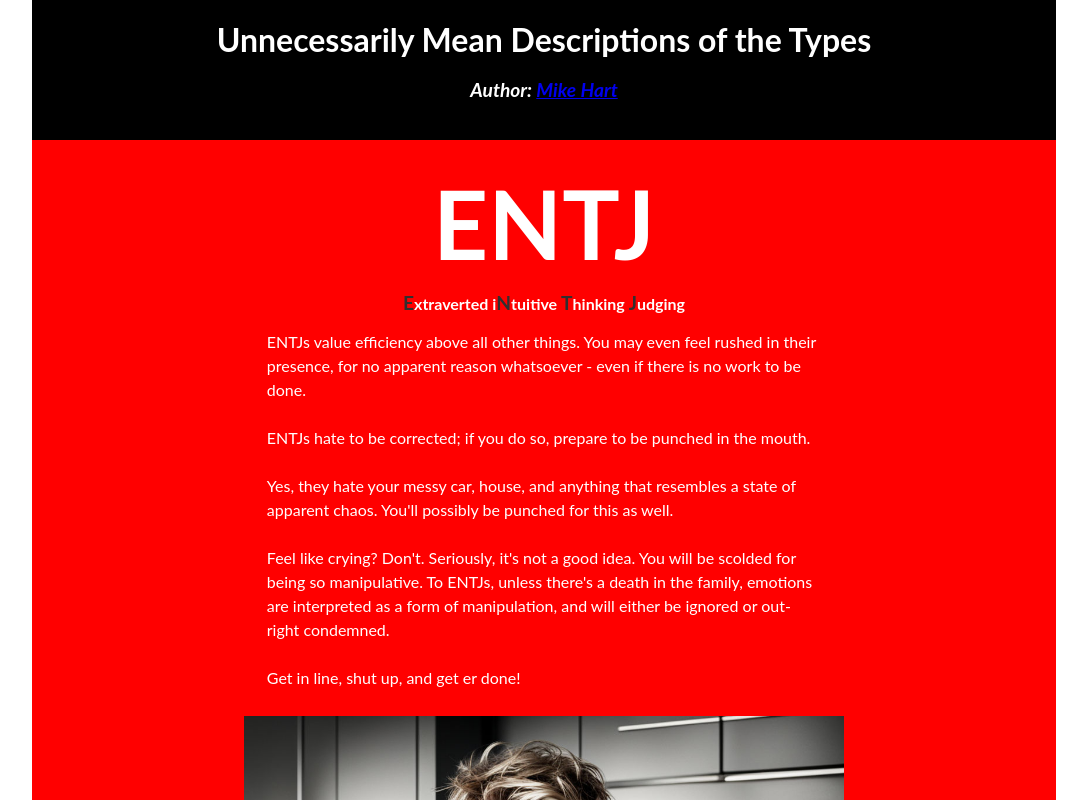
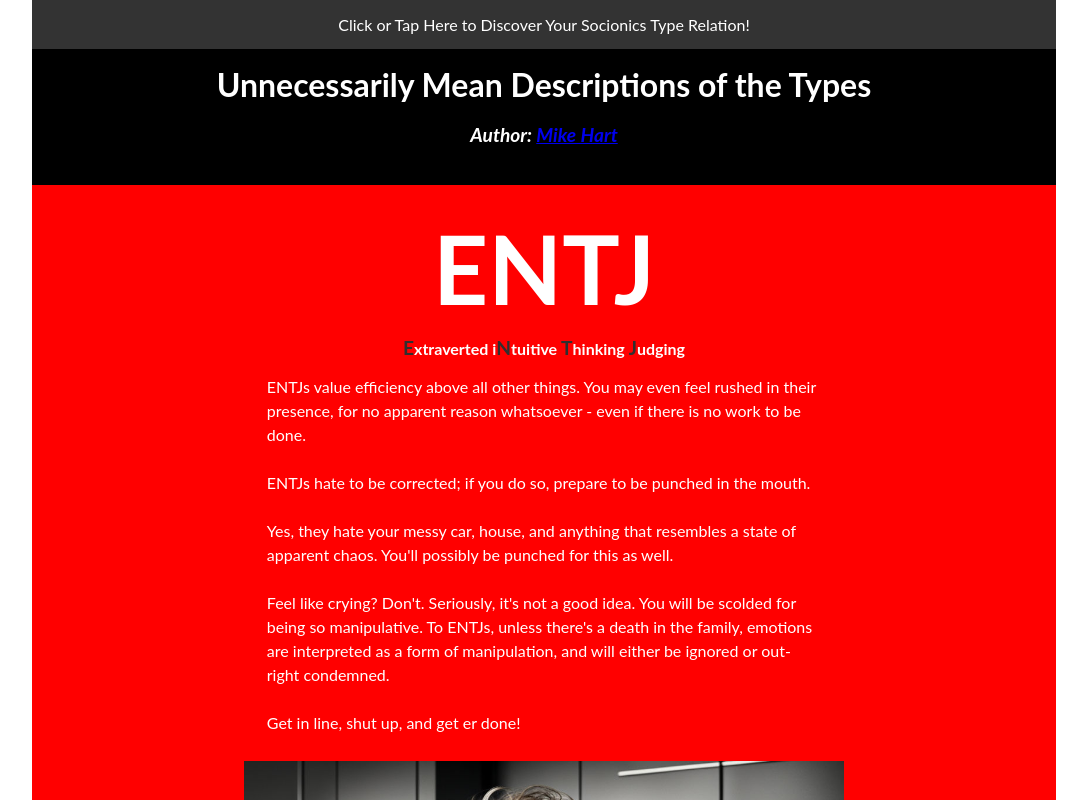
Before and after one commit to mlionhart/rude-personality-descriptions, a plain HTML site: page index.html in a window 1280 px wide. Shown: the top 800 px of the page, without its empty margins (96-1183 px from the left). Drawn offline with Linux system fonts and the light colour scheme.

Commit message:
added link to type relations calculator

```diff
--- a/index.html
+++ b/index.html
@@ -10,6 +10,12 @@
 </head>
 
 <body>
+  <nav>
+    <ul>
+      <li><a id="type-relation" href="https://mlionhart.github.io/personality-relations-calculator/">Click or Tap Here to Discover Your Socionics Type Relation!</a></li>
+    </ul>
+
+  </nav>
 
   <h1 class="first-h1">Unnecessarily Mean Descriptions of the Types
     <p>Author: <a href="https://youtube.com/c/MikeHartChannel">Mike Hart</a></p>
--- a/style.css
+++ b/style.css
@@ -1,7 +1,7 @@
 body {
       font-family: "Lato", sans-serif;
       width: 80vw;
-      margin: 0 auto;
+      margin: 45px auto;
       /* background-color: black; */
     }
 
@@ -112,6 +112,39 @@ body {
       background-color: orange;
     }
 
+    ul {
+      display: flex;
+      background-color: #333;
+      padding: 0;
+      margin: 0;
+      list-style: none;
+      justify-content: center;
+      position: fixed;
+      top: 0;
+      width: 80%;
+      z-index: 1000;
+    }
+
+    ul li {
+      width: 100%;
+    }
+
+    ul li a {
+      display: block;
+      text-decoration: none;
+      color: white;
+      padding: 15px;
+      text-align: center;
+    }
+
+    ul li a:visited {
+      color: white;
+    }
+
+    ul li a:hover {
+      background-color: #ff0000;
+    }
+
     @media (max-width: 1200px) {
       p:nth-of-type(2) {
         /* margin-left: 0;
@@ -149,6 +182,7 @@ body {
       img {
         width: 100%;
       }
+
     }
 
     @media (max-width: 600px) {
@@ -168,6 +202,10 @@ body {
       p:nth-of-type(2) {
         width: 100%;
       }
+
+      ul {
+        width: 100%;
+      }
     }
 
     @media (max-width: 468px) {
```
